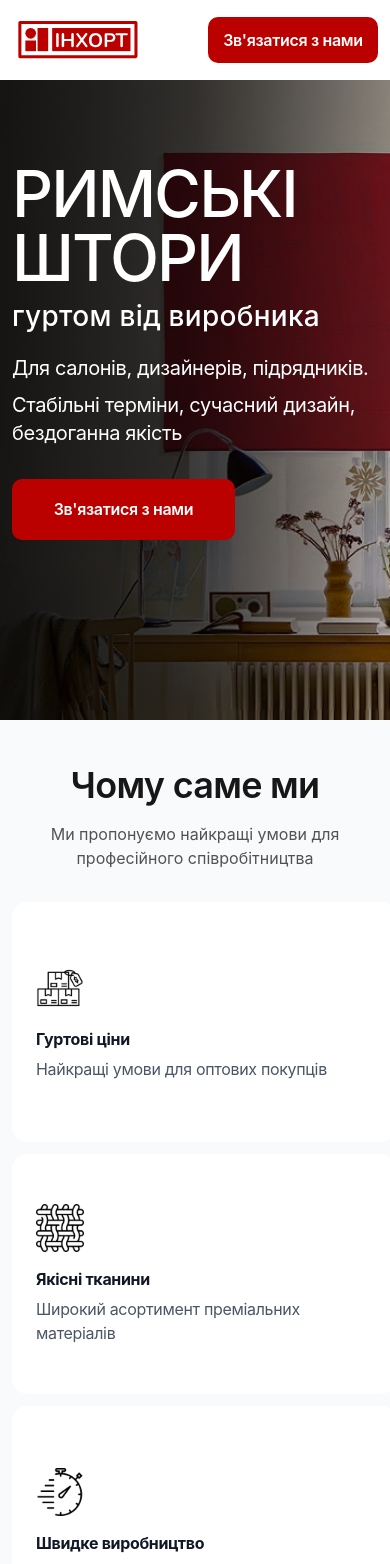
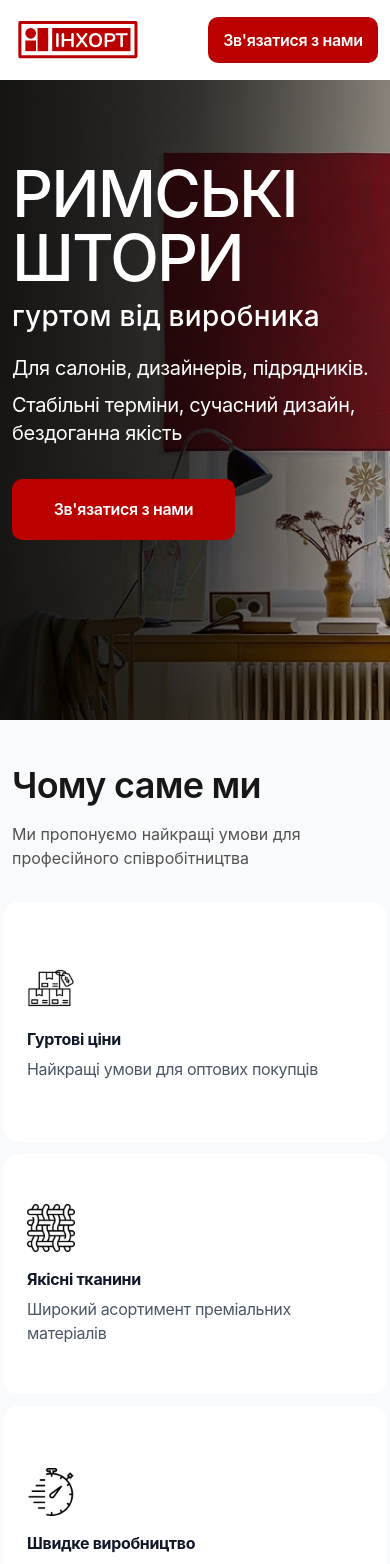
Before and after one commit to Davzp1980/inhort, a Vue app: page / in a window 390 px wide. Shown: the top 1564 px of the page. Built offline with nearby package versions, Linux system fonts and the light colour scheme.

Commit message:
mobile done

```diff
--- a/src/components/JoinUs.vue
+++ b/src/components/JoinUs.vue
@@ -29,7 +29,6 @@ const toast = useToast();
 const onSubmit = handleSubmit(values => {
   try {
     schema.parse(values);
-    console.log('Форма валидна:', values);
 
     toast.success('Успешно!', {
       position: 'top-center',
--- a/src/components/Models.vue
+++ b/src/components/Models.vue
@@ -183,6 +183,7 @@ import { models } from '/src/data/productList.js';
 
   .model-img-container {
     flex-direction: column;
+    align-items: center;
     gap: 12px;
   }
   .model-img-wrapper {
--- a/src/components/Reviews.vue
+++ b/src/components/Reviews.vue
@@ -132,17 +132,20 @@ import { reviews } from '/src/data/productList.js';
     font-size: 36px;
     margin-bottom: 12px;
     text-align: left;
+    max-width: 390px;
   }
 
   .desc {
     font-size: 20px;
     text-align: left;
+    max-width: 390px;
   }
 
   .reviews-div {
     width: 100%;
     flex-direction: column;
     gap: 12px;
+    align-items: center;
   }
 }
 </style>
--- a/src/components/ViewConfigurations.vue
+++ b/src/components/ViewConfigurations.vue
@@ -162,6 +162,7 @@ import { viewConfigurations } from '/src/data/productList.js';
     flex-direction: column;
     gap: 12px;
     justify-content: center;
+    align-items: center;
   }
   .model-img {
     width: 336px;
--- a/src/components/WhoWeWorkFor.vue
+++ b/src/components/WhoWeWorkFor.vue
@@ -149,8 +149,9 @@ import { whoWeWorkFor } from '/src/data/productList.js';
   }
 
   .item {
+    box-sizing: border-box;
     width: 100%;
-    height: 60px;
+    height: 64px;
     display: flex;
     border-radius: 16px;
     flex-direction: row;
@@ -158,6 +159,7 @@ import { whoWeWorkFor } from '/src/data/productList.js';
     justify-content: start;
     gap: 20px;
     background: #f9fafb;
+    padding: 16px;
   }
 
   .img {
--- a/src/components/WhyWe.vue
+++ b/src/components/WhyWe.vue
@@ -89,6 +89,7 @@
   display: flex;
   gap: 32px;
   justify-content: center;
+  align-items: center;
   margin-bottom: 32px;
 }
 .why-we-container2 {
@@ -177,16 +178,23 @@
     width: 100%;
     padding: 40px 12px;
     margin-bottom: 0;
+    display: flex;
+    flex-direction: column;
+    align-items: flex-start;
   }
 
   .h-2 {
     font-size: 36px;
     margin-bottom: 12px;
+    max-width: 390px;
   }
   .h2-desc {
     font-size: 16px;
     margin-bottom: 32px;
+    max-width: 390px;
+    text-align: left;
   }
+
   .why-we-container1 {
     width: 100%;
     display: flex;
```
